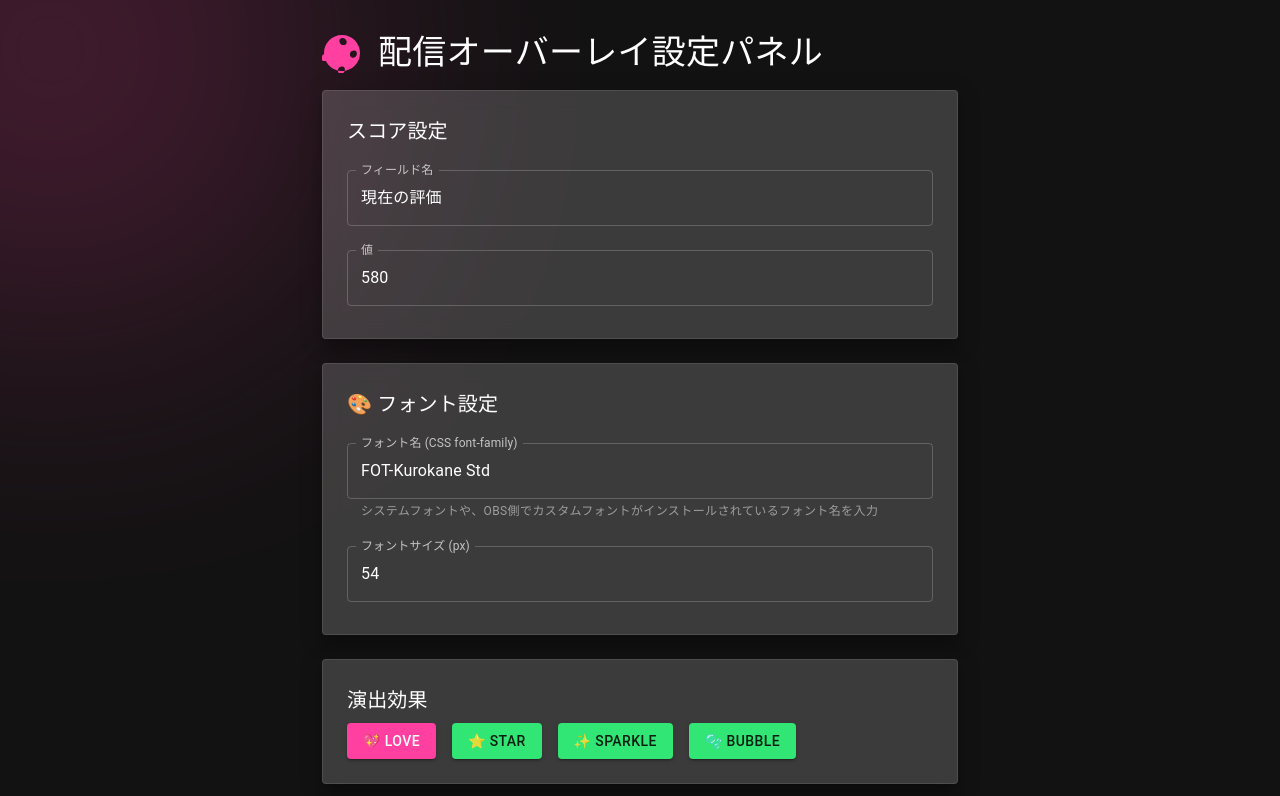
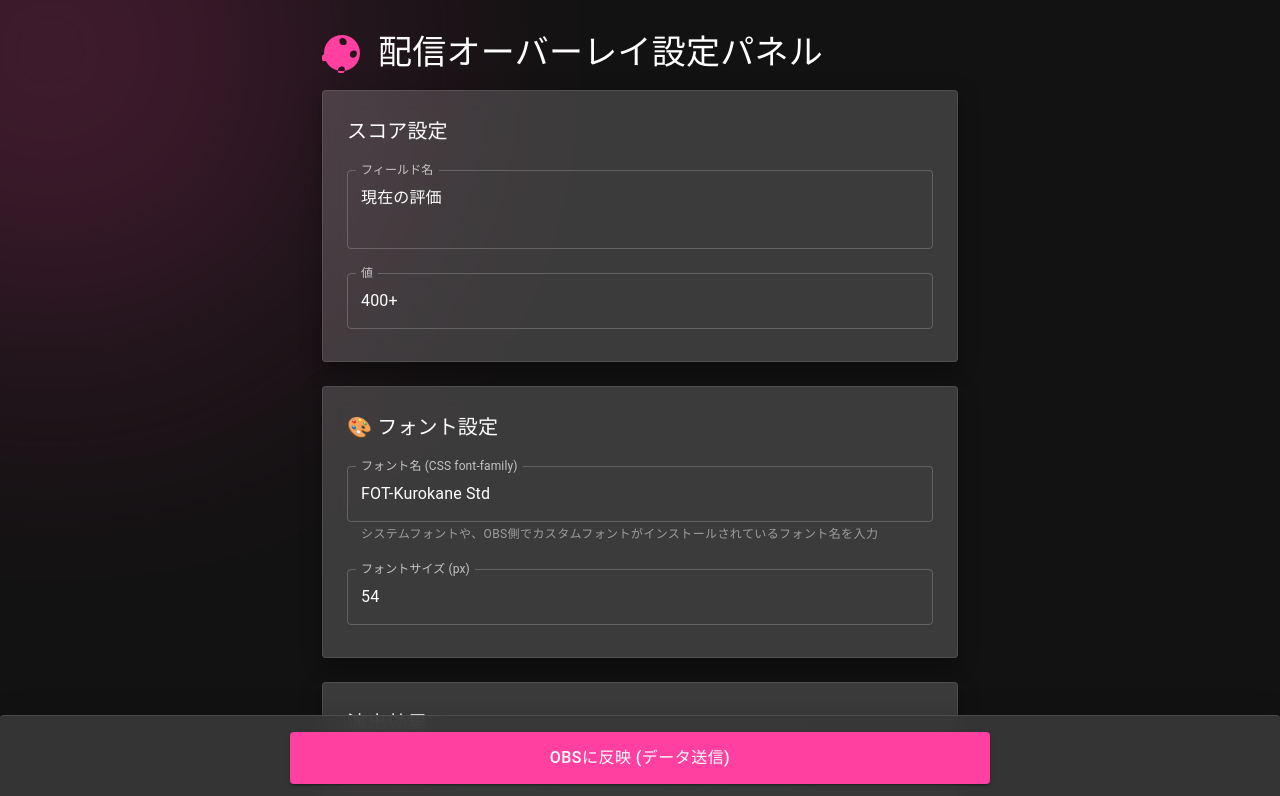
Before and after one commit to eddie-splatoon/splatoon-point-counter, a Next.js app: page /control-panel in a window 1280 px wide. Shown: the top 796 px of the page. Built offline with nearby package versions, Linux system fonts and the light colour scheme.

Commit message:
fix: score value type number to string

```diff
--- a/app/api/stream-data/route.ts
+++ b/app/api/stream-data/route.ts
@@ -8,7 +8,7 @@ export interface MessagePreset {
 
 export interface StreamData {
     scoreLabel: string;
-    scoreValue: number;
+    scoreValue: string;
     transitionEffect: string;
     transitionDuration: number;
     fontFamily: string;
@@ -25,7 +25,7 @@ export interface StreamData {
 // データを一時的にインメモリで保持するストア (本番ではDBが必要です)
 let streamData: StreamData = {
     scoreLabel: '現在の評価',
-    scoreValue: 580,
+    scoreValue: '400+',
     transitionEffect: 'fade',
     transitionDuration: 2,
     fontFamily: 'FOT-Kurokane Std',
@@ -71,7 +71,7 @@ export async function POST(request: Request) {
         } = body;
 
         // データ検証
-        if (typeof scoreLabel !== 'string' || typeof scoreValue !== 'number' || typeof transitionDuration !== 'number' || typeof fontFamily !== 'string' || typeof fontSize !== 'number' || typeof activePresetName !== 'string' || !Array.isArray(messagePresets)) {
+        if (typeof scoreLabel !== 'string' || typeof scoreValue !== 'string' || typeof transitionDuration !== 'number' || typeof fontFamily !== 'string' || typeof fontSize !== 'number' || typeof activePresetName !== 'string' || !Array.isArray(messagePresets)) {
             return NextResponse.json({message: 'Invalid data format.'}, {status: 400});
         }
 
--- a/app/control-panel/page.tsx
+++ b/app/control-panel/page.tsx
@@ -128,7 +128,7 @@ const darkTheme = createTheme({
 
 const ControlPanelPage: React.FC = () => {
     const [scoreLabel, setScoreLabel] = useState<string>('');
-    const [scoreValue, setScoreValue] = useState<number>(0);
+    const [scoreValue, setScoreValue] = useState<string>('0');
     const [currentMessage, setCurrentMessage] = useState<string>('');
     const [transitionEffect, setTransitionEffect] = useState<string>('fade');
     const [transitionDuration, setTransitionDuration] = useState<number>(2);
@@ -197,7 +197,7 @@ const ControlPanelPage: React.FC = () => {
             const payload = {
                 // 現在のすべてのstateを一緒に送信して、サーバーの状態を上書きする
                 scoreLabel,
-                scoreValue: Number(scoreValue),
+                scoreValue,
                 transitionEffect,
                 transitionDuration: Number(transitionDuration),
                 fontFamily,
@@ -226,7 +226,7 @@ const ControlPanelPage: React.FC = () => {
         try {
             const payload = {
                 scoreLabel,
-                scoreValue: Number(scoreValue),
+                scoreValue,
                 transitionEffect,
                 transitionDuration: Number(transitionDuration),
                 fontFamily,
@@ -262,7 +262,7 @@ const ControlPanelPage: React.FC = () => {
                 <Box sx={{ position: 'absolute', top: '-200px', left: '-200px', width: '500px', height: '500px', bgcolor: 'primary.main', borderRadius: '50%', filter: 'blur(150px)', opacity: 0.3 }} />
                 <Box sx={{ position: 'absolute', bottom: '-250px', right: '-250px', width: '600px', height: '600px', bgcolor: 'secondary.main', borderRadius: '50%', filter: 'blur(150px)', opacity: 0.3 }} />
 
-                <Box sx={{p: 4, maxWidth: 700, margin: 'auto', position: 'relative', zIndex: 1}}>
+                <Box sx={{p: 4, maxWidth: 700, margin: 'auto', position: 'relative', zIndex: 1, pb: '120px'}}>
                     <Box sx={{ display: 'flex', alignItems: 'center', gap: 2, mb: 2 }}>
                         <Image src="/favicon.svg" alt="icon" width={40} height={40} />
                         <Typography variant="h4" component="h1" gutterBottom sx={{ mb: 0, color: 'text.primary' }}>
@@ -272,8 +272,8 @@ const ControlPanelPage: React.FC = () => {
 
                     <Paper elevation={12} sx={{ mb: 3, p: 3, bgcolor: 'background.paper', backdropFilter: 'blur(10px)', border: '1px solid rgba(255, 255, 255, 0.1)' }}>
                         <Typography variant="h6" gutterBottom>スコア設定</Typography>
-                        <TextField label="フィールド名" value={scoreLabel} onChange={(e) => setScoreLabel(e.target.value)} fullWidth margin="normal" variant="outlined" />
-                        <TextField label="値" type="number" value={scoreValue} onChange={(e) => setScoreValue(Number(e.target.value))} fullWidth margin="normal" variant="outlined" />
+                        <TextField label="フィールド名" value={scoreLabel} onChange={(e) => setScoreLabel(e.target.value)} fullWidth margin="normal" variant="outlined" multiline rows={2} />
+                        <TextField label="値" value={scoreValue} onChange={(e) => setScoreValue(e.target.value)} fullWidth margin="normal" variant="outlined" />
                     </Paper>
 
                     <Paper elevation={12} sx={{ mb: 3, p: 3, bgcolor: 'background.paper', backdropFilter: 'blur(10px)', border: '1px solid rgba(255, 255, 255, 0.1)' }}>
@@ -381,18 +381,22 @@ const ControlPanelPage: React.FC = () => {
                         <TextField label="表示秒数 (秒)" type="number" value={transitionDuration} onChange={(e) => setTransitionDuration(Number(e.target.value))} fullWidth margin="normal" inputProps={{min: 1}} variant="outlined"/>
                     </Paper>
 
-                    <Button variant="contained" color="primary" onClick={handleSubmit} disabled={status === 'loading'} fullWidth size="large" sx={{ mt: 2, p: 1.5, fontSize: '1rem' }}>
-                        {status === 'loading' ? '更新中...' : 'OBSに反映 (データ送信)'}
-                    </Button>
-
-                    {status === 'success' && (<Typography color="success.main" align="center" sx={{mt: 2}}>✅ データを更新しました！OBS画面に反映されます。</Typography>)}
-                    {status === 'error' && (<Typography color="error.main" align="center" sx={{mt: 2}}>❌ 更新に失敗しました。サーバー/APIを確認してください。</Typography>)}
-
                     <Box sx={{ mt: 4, p: 2, border: '1px dashed grey', borderRadius: '4px', bgcolor: 'rgba(255, 255, 255, 0.05)' }}>
                         <Typography variant="body2" fontWeight="bold">OBSブラウザソース設定</Typography>
                                         <Typography variant="body2">URL: <code style={{ backgroundColor: '#333', padding: '2px 4px', borderRadius: '4px', color: 'text.primary' }}>{origin}/obs-overlay</code></Typography>
                                         <Typography variant="body2">幅: 1450, 高さ: 160</Typography>
-                                    </Box>                </Box>
+                                    </Box>
+                </Box>
+
+                <Paper elevation={16} sx={{ position: 'fixed', bottom: 0, left: 0, right: 0, p: 2, zIndex: 10, bgcolor: 'rgba(18, 18, 18, 0.9)', backdropFilter: 'blur(10px)', borderTop: '1px solid rgba(255, 255, 255, 0.1)'}}>
+                    <Box sx={{ maxWidth: 700, margin: 'auto' }}>
+                        <Button variant="contained" color="primary" onClick={handleSubmit} disabled={status === 'loading'} fullWidth size="large" sx={{ p: 1.5, fontSize: '1rem' }}>
+                            {status === 'loading' ? '更新中...' : 'OBSに反映 (データ送信)'}
+                        </Button>
+                        {status === 'success' && (<Typography color="success.main" align="center" sx={{mt: 1}}>✅ データを更新しました！OBS画面に反映されます。</Typography>)}
+                        {status === 'error' && (<Typography color="error.main" align="center" sx={{mt: 1}}>❌ 更新に失敗しました。サーバー/APIを確認してください。</Typography>)}
+                    </Box>
+                </Paper>
             </Box>
         </ThemeProvider>
     );
```
Also changed, not shown: 1 other file (tests, documents, lock files or other folders).
